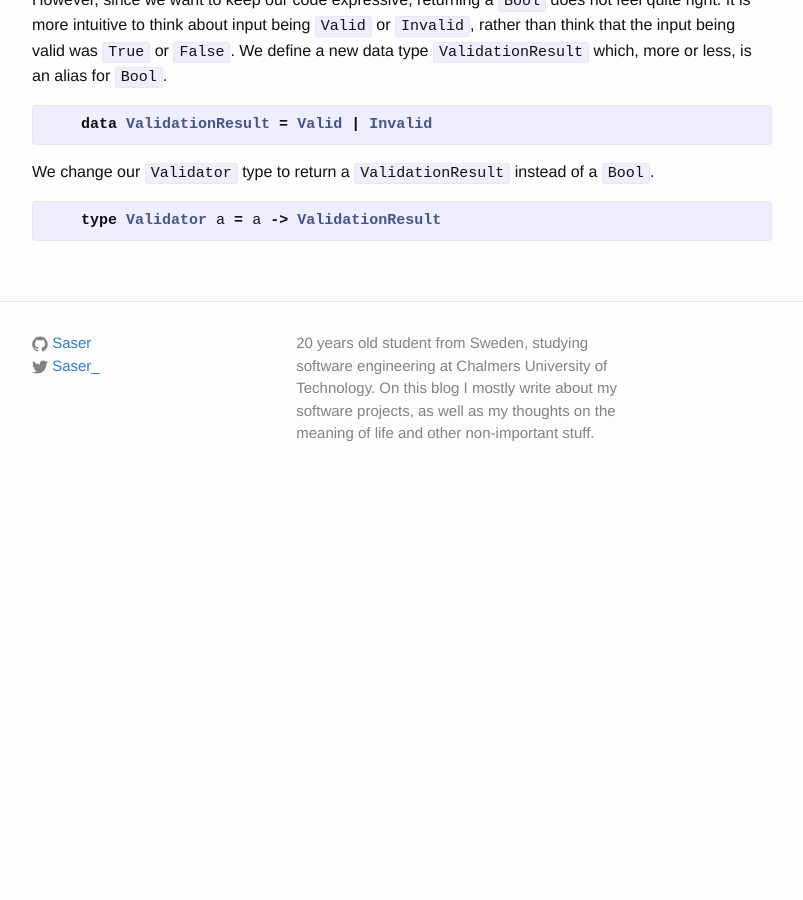
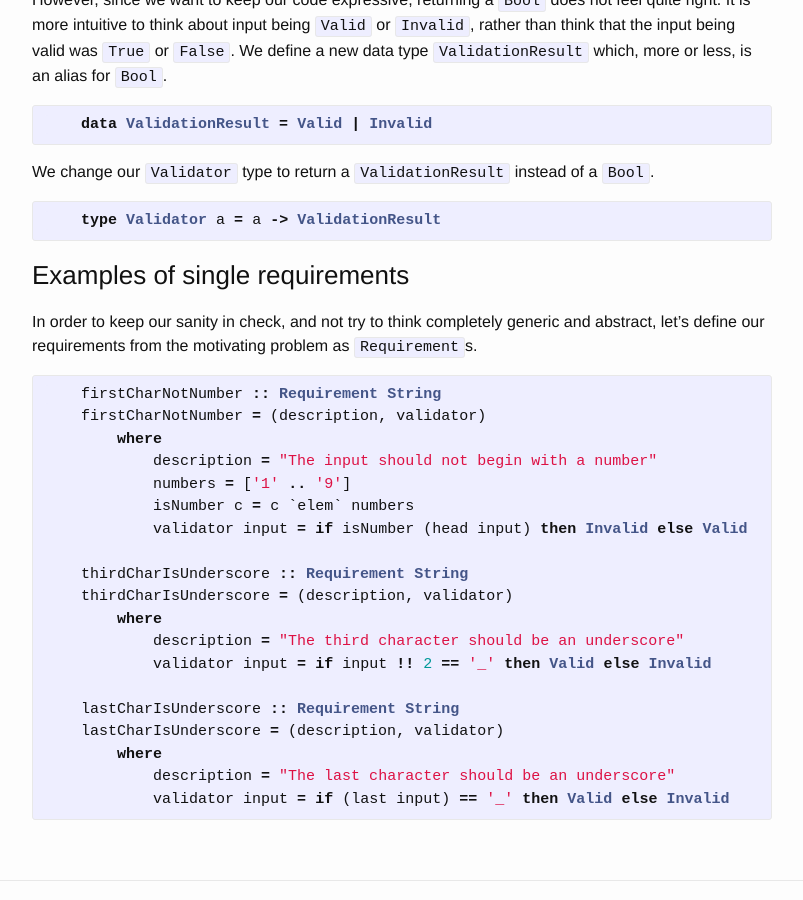
Before and after one commit to Saser/saser.github.io, a Jekyll site: the page built from _posts/2015-12-12-input-validation-using-haskell.md, in a window 1280 px wide and 900 px high, scrolled down 1894 px. Shown: the whole window, without its empty margins (238-1041 px from the left). Built offline with Jekyll 4.4.1, drawn with Linux system fonts in a browser that asks for light colours; before the commit the page ends 2399 px from its top, so only the background shows below that.

Commit message:
Convert the example requirements into code

```diff
--- a/_posts/2015-12-12-input-validation-using-haskell.md
+++ b/_posts/2015-12-12-input-validation-using-haskell.md
@@ -56,3 +56,29 @@ We change our `Validator` type to return a `ValidationResult` instead of a `Bool
 {% highlight haskell %}
     type Validator a = a -> ValidationResult
 {% endhighlight %}
+
+### Examples of single requirements
+
+In order to keep our sanity in check, and not try to think completely generic and abstract, let's define our requirements from the motivating problem as `Requirement`s.
+
+{% highlight haskell %}
+    firstCharNotNumber :: Requirement String
+    firstCharNotNumber = (description, validator)
+        where
+            description = "The input should not begin with a number"
+            numbers = ['1' .. '9']
+            isNumber c = c `elem` numbers
+            validator input = if isNumber (head input) then Invalid else Valid
+
+    thirdCharIsUnderscore :: Requirement String
+    thirdCharIsUnderscore = (description, validator)
+        where
+            description = "The third character should be an underscore"
+            validator input = if input !! 2 == '_' then Valid else Invalid
+
+    lastCharIsUnderscore :: Requirement String
+    lastCharIsUnderscore = (description, validator)
+        where
+            description = "The last character should be an underscore"
+            validator input = if (last input) == '_' then Valid else Invalid
+{% endhighlight %}
```
